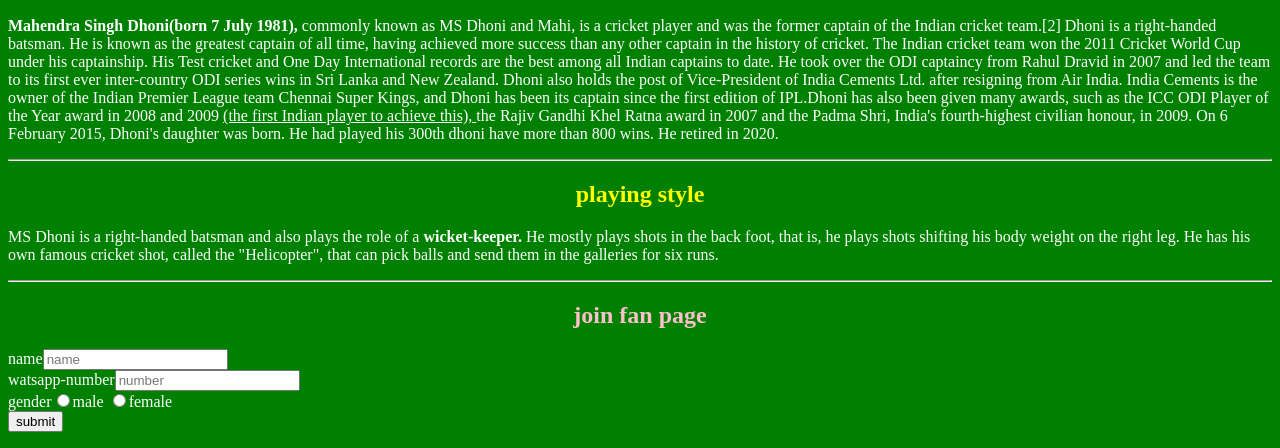
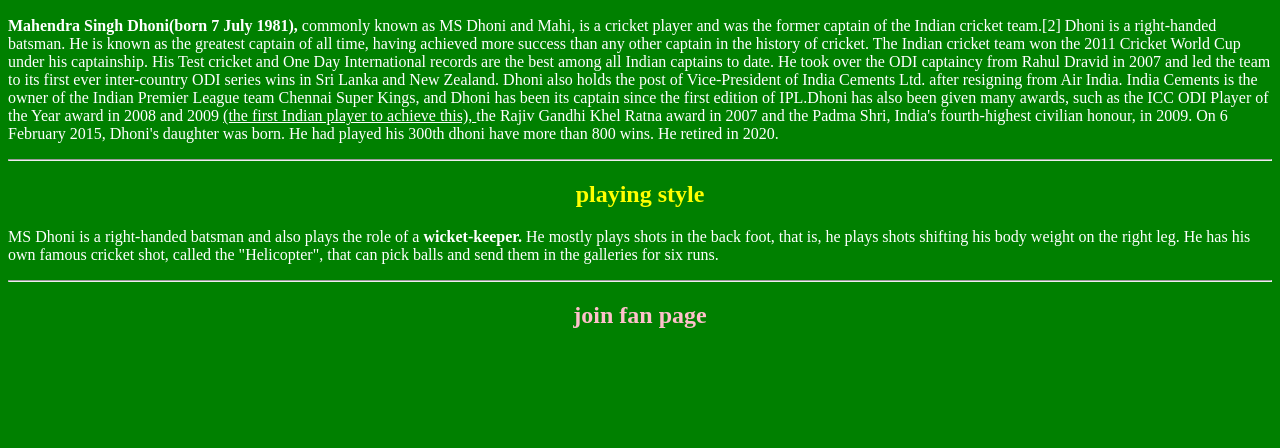
Before and after one commit to loknathredyy/tribute-page, a plain HTML site: page index.html in a window 1280 px wide. Shown: the part 416-864 px from the top of the page. After the commit the page ends 800 px from the top, so only its background shows below. Drawn offline with Linux system fonts and the light colour scheme.

Commit message:
index modified

```diff
--- a/index.html
+++ b/index.html
@@ -17,13 +17,6 @@
     <p>MS Dhoni is a right-handed batsman and also plays the role of a<b> wicket-keeper. </b> He mostly plays shots in the back foot, that is, he plays shots shifting his body weight on the right leg. He has his own famous cricket shot, called the "Helicopter", that can pick balls and send them in the galleries for six runs.</p>
     <hr>
     <center><h2 class="join-fanpage"> join fan page </h2></center>
-    <form>
-    name<input type="name" placeholder="name" name=""><br>
-    watsapp-number<input type="watsapp-numbe" placeholder="number" watsapp-number="r"><br>
-    gender<input type="radio" name="gender">male
-    <input type="radio" name="gender">female<br>
-    <input type="submit" value="submit">
 
-    </form>
     </body>
     </html>
```
